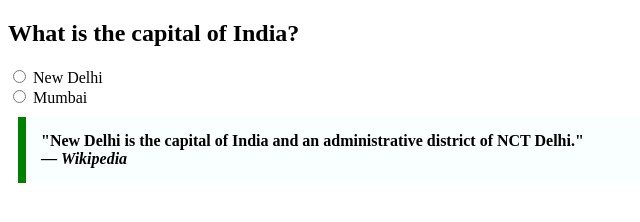
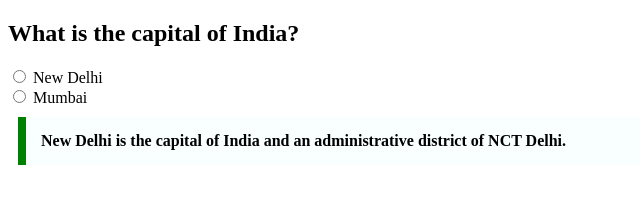
Before and after one commit to acciojob/trivia-devil9931, a website: page main.html in a window 1280 px wide. Shown: the whole page, without its empty margins (0-640 px from the left). Drawn offline with Linux system fonts and the light colour scheme.

Commit message:
created a submission

```diff
--- a/main.html
+++ b/main.html
@@ -24,8 +24,7 @@
 
   <!-- Quotation Section -->
   <blockquote class="wiki-quote">
-    "New Delhi is the capital of India and an administrative district of NCT Delhi."
-    <br>— <cite>Wikipedia</cite>
+    New Delhi is the capital of India and an administrative district of NCT Delhi.
   </blockquote>
     <script type="text/javascript" src="./script.js">
 </script>
```
